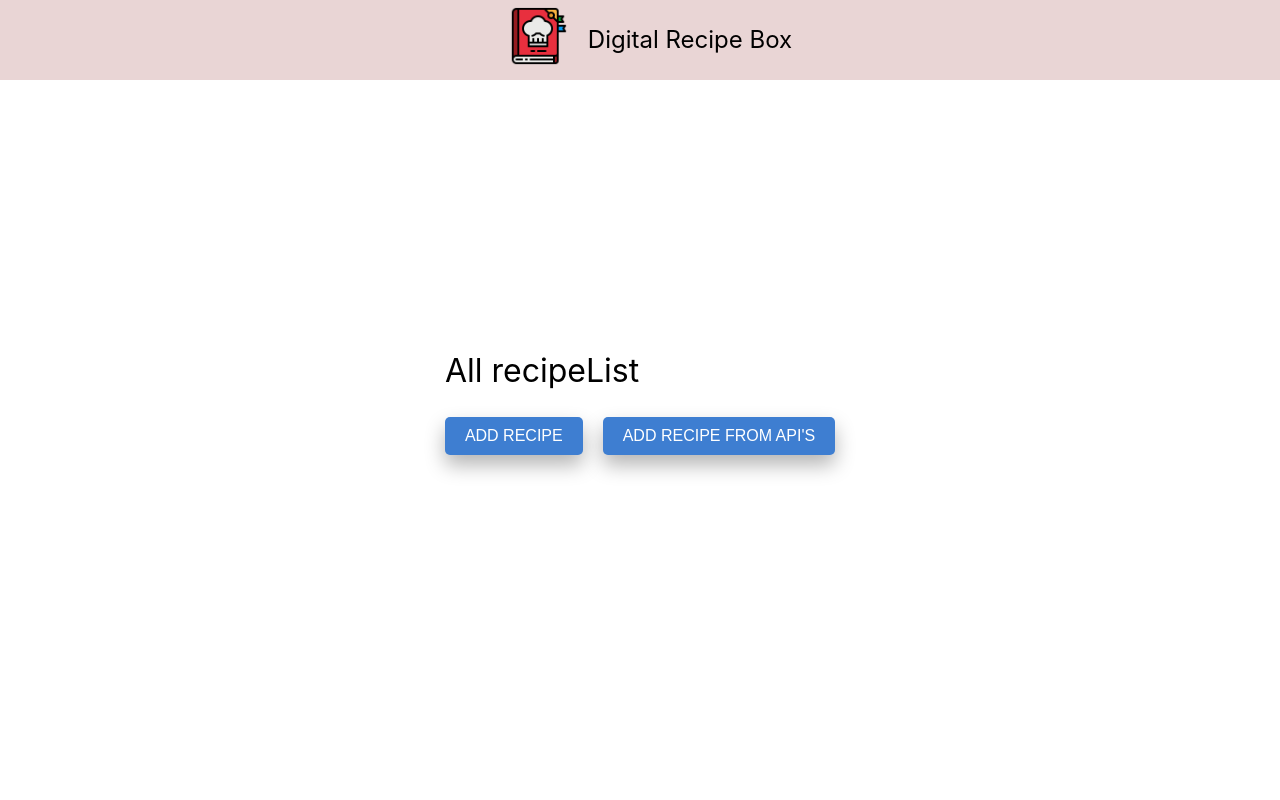
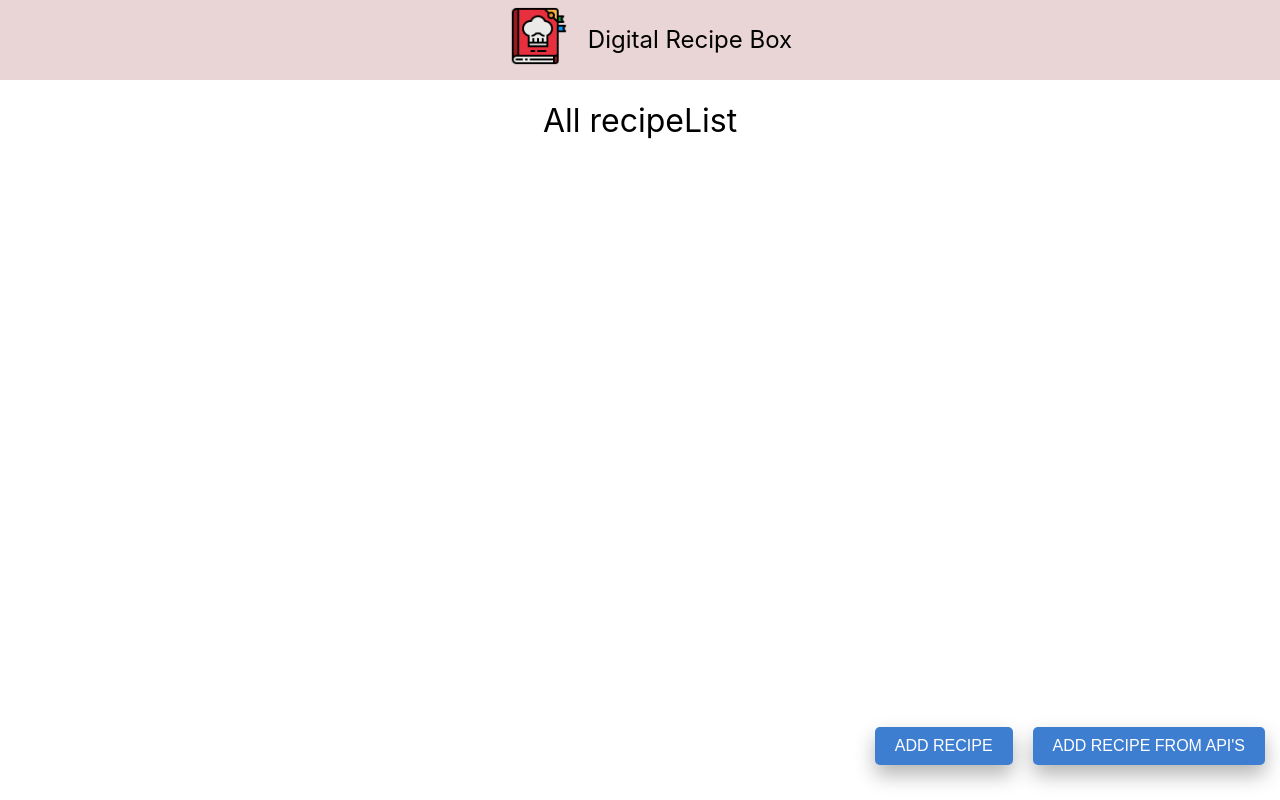
Before and after one commit to rtrend96/digital-recipe-box, a JavaScript app: page / in a window 1280 px wide. Built offline with nearby package versions, Linux system fonts and the light colour scheme.

Commit message:
DRB-12 update style, and recipe-list

```diff
--- a/src/App.vue
+++ b/src/App.vue
@@ -11,5 +11,6 @@ import { RouterView } from 'vue-router'
 <style scoped>
 .app {
   width: 100%;
+  display: flex;
 }
 </style>
--- a/src/components/recipeDetailCard.vue
+++ b/src/components/recipeDetailCard.vue
@@ -14,7 +14,9 @@
       <div class="info">
         <h1>{{ recipe.recipeName }}</h1>
         <p>{{ recipe.category }}-{{ recipe.cuisineType }}</p>
-        <button class="btn" @click="store.functionShowDetailRecipe(recipe.id)">view recipe</button>
+        <button class="btn" @click="store.functionShowDetailRecipe(RecipeIndex)">
+          view recipe
+        </button>
       </div>
     </div>
   </div>
@@ -36,18 +38,19 @@ export default defineComponent({
   background-color: #fff;
   position: relative;
   display: flex;
-  grid-template-columns: 300px 500px;
+  grid-template-columns: 100px 100px;
   border-radius: 5px;
   box-shadow: 0 15px 20px rgba(0, 0, 0, 0.356);
   margin-bottom: 30px;
 }
 img {
-  width: 200px;
-  height: 200px;
+  width: 100px;
+  height: 100px;
   border-radius: 5px 0 0 5px;
 }
 .info {
-  padding: 40px 40px 0;
+  margin-left: 5px;
+  margin-right: 5px;
   h1 {
     color: #351897;
     font-weight: 400;
@@ -64,14 +67,14 @@ img {
 .btn {
   position: absolute;
   bottom: -20px;
-  right: -20px;
+  right: -5px;
   border: none;
   outline: none;
   display: flex;
   align-items: center;
   background-color: #fc9400;
   color: #fff;
-  padding: 22px 45px;
+  padding: 5px 10px;
   font-size: 1rem;
   text-transform: uppercase;
   border-radius: 5px;
--- a/src/components/recipeList.vue
+++ b/src/components/recipeList.vue
@@ -1,8 +1,9 @@
 <template>
-  <div class="_recipe-List-wrapper">
+  <div class="_recipe-list-wrapper">
+    <div class="_recipe-component">
       <h1>All recipeList</h1>
-    <recipeDetailCard />
-  </div>
+      <recipeDetailCard class="_recipe-list-card" />
+
       <div v-show="store.showAddRecipeForm" class="_add-recipe-list">
         <formRecipe />
       </div>
@@ -12,11 +13,13 @@
       <div v-show="store.showDetailRecipe" class="_add-recipe-list">
         <DetailedRecipe />
       </div>
-  <div style="display: flex; gap: 20px">
+    </div>
+    <div class="_btn-group">
       <button class="_add-recipe" @click="store.functionsShowAddRecipeForm()">Add Recipe</button>
       <button class="_add-recipe" @click="store.functionsShowApiRecipeForm()">
         Add Recipe from APi's
       </button>
+    </div>
   </div>
 </template>
 
@@ -43,7 +46,23 @@ export default defineComponent({
 <style scoped>
 ._recipe-list-wrapper {
   display: flex;
+  flex-direction: column;
+  justify-content: space-between;
+  height: 100%;
 }
+._recipe-component {
+  display: flex;
+  flex-direction: column;
+  justify-content: space-around;
+}
+h1 {
+  align-self: center;
+}
+._recipe-list-card {
+  display: flex;
+  justify-content: space-evenly;
+}
+
 ._add-recipe-list {
   position: absolute;
   top: 50%;
@@ -56,6 +75,13 @@ export default defineComponent({
   border-radius: 10px;
   align-items: center;
   padding: 20px;
+}
+._btn-group {
+  display: flex;
+  gap: 20px;
+  float: left;
+  align-self: flex-end;
+  margin-bottom: 20px;
 }
 ._add-recipe {
   border: none;
--- a/src/stores/recipeModule.js
+++ b/src/stores/recipeModule.js
@@ -78,6 +78,7 @@ export const recipeDetailsStore = defineStore(
     }
     const functionCloseDetailRecipe = () => {
       showDetailRecipe.value = false
+      detailRecipes.value = []
     }
     return {
       recipeDetails,
--- a/src/views/home.vue
+++ b/src/views/home.vue
@@ -2,7 +2,7 @@
   <div class="_home-wrapper">
     <navBar />
     <userName />
-    <recipeList />
+    <recipeList class="_recipe-list" />
   </div>
 </template>
 
@@ -21,3 +21,13 @@ export default defineComponent({
   }
 })
 </script>
+<style>
+._home-wrapper {
+  position: absolute;
+  top: 80px;
+  right: 0;
+  bottom: 0;
+  left: 0;
+  border: 15px solid rgb(255, 255, 255);
+}
+</style>
```
Lines whose indentation alone changed are shown as unchanged.
